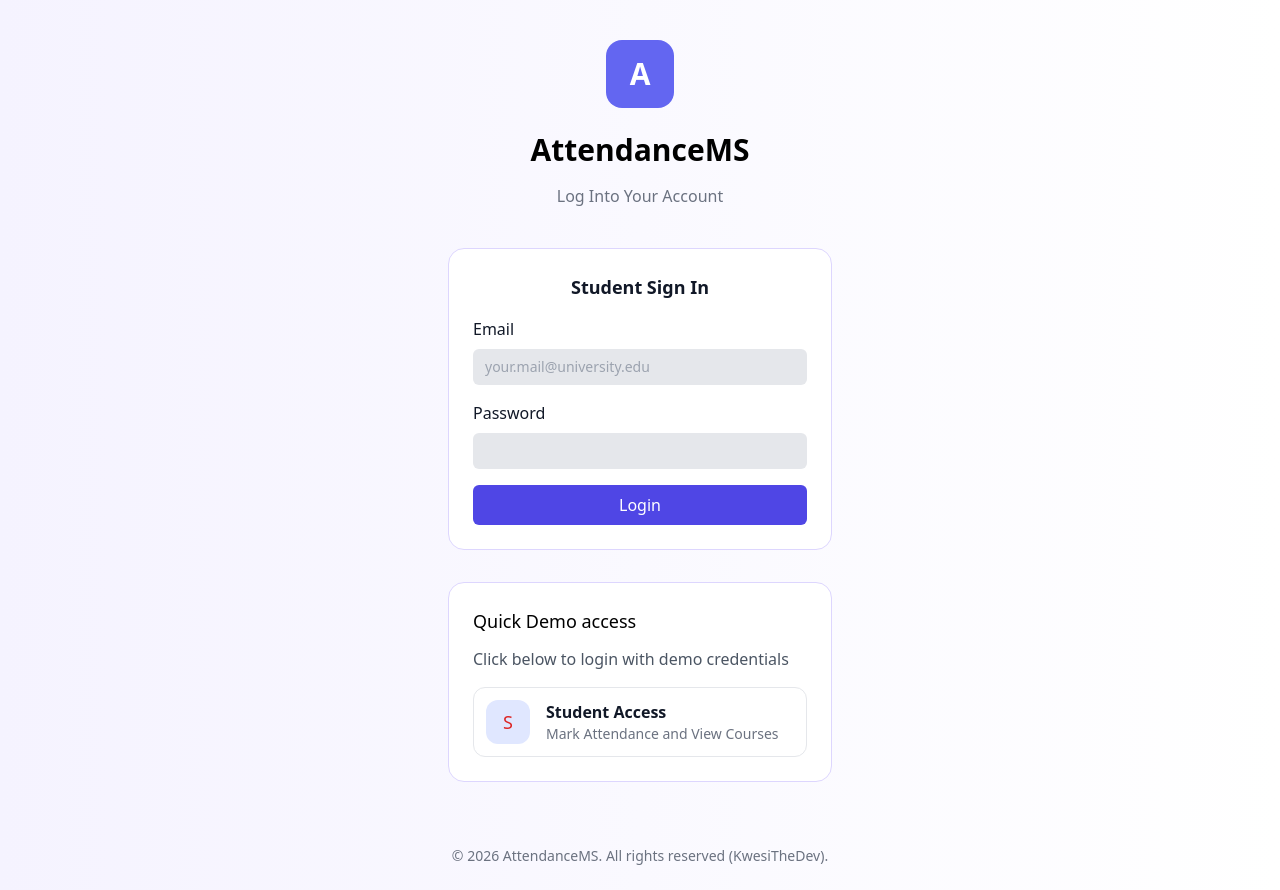
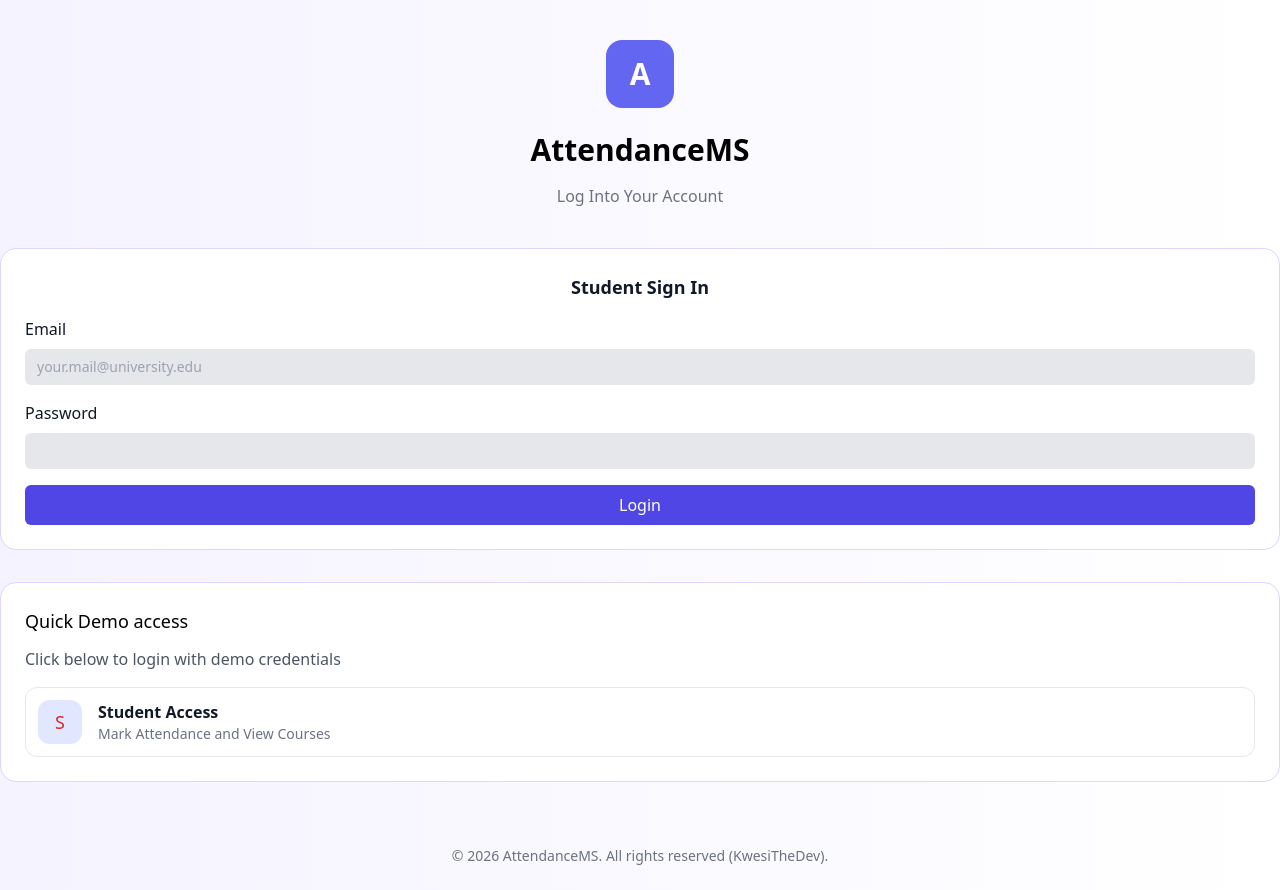
Before and after one commit to KwesitheDev/Attendance-Monitoring-System, a React (Create React App) app in the folder frontend/student/: page /login in a window 1280 px wide. Built offline with nearby package versions, Linux system fonts and the light colour scheme.

Commit message:
style: removed max-w-md on Card component To remove constraint on card when used globally

```diff
--- a/frontend/student/src/components/Card.jsx
+++ b/frontend/student/src/components/Card.jsx
@@ -5,7 +5,7 @@ const Card = ({ children, className = "", ...props }) => {
     <div
       className={`
         bg-white p-6 rounded-2xl
-         w-full max-w-sm border border-violet-200
+         w-full border border-violet-200
         ${className}
         `}
       {...props}
```
